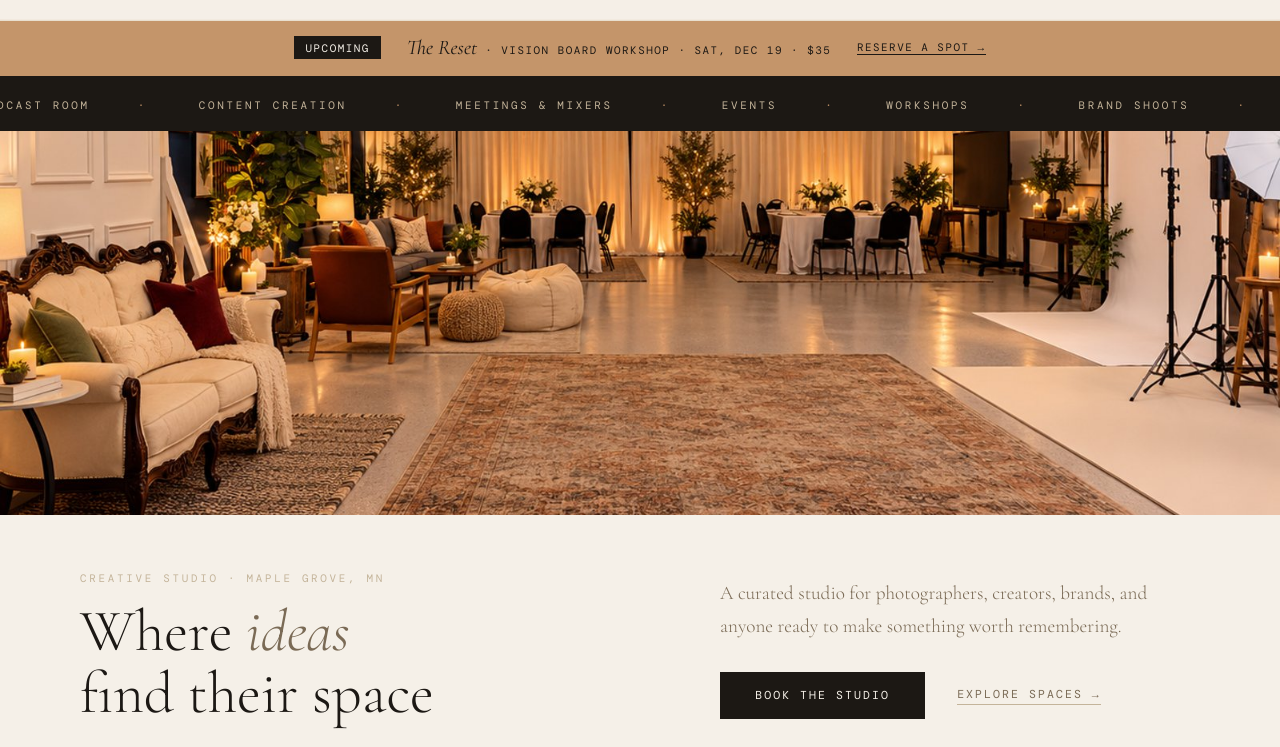
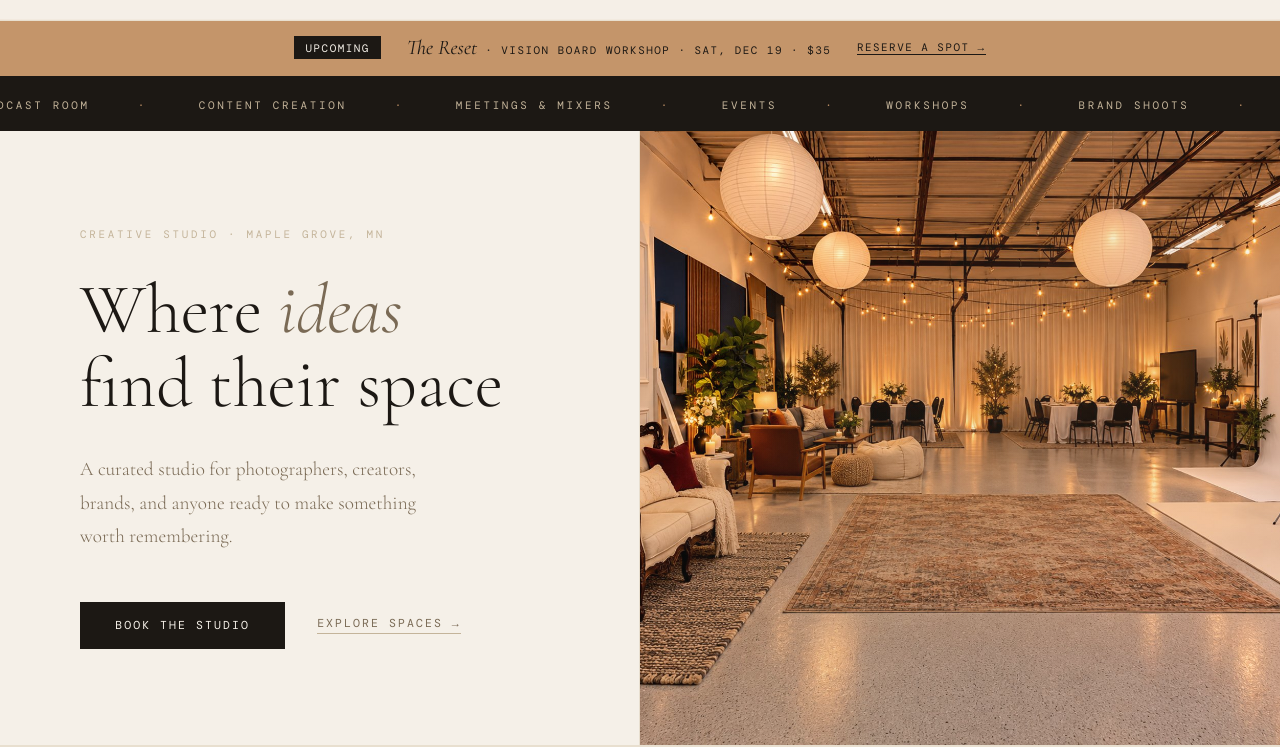
Before and after one commit to Daisymocollective/daisymo-site, a plain HTML site: page index.html in a window 1280 px wide. Shown: the part 61-808 px from the top of the page. Drawn offline with nearby package versions, Linux system fonts and the light colour scheme; a web font is replaced by a local one.

Commit message:
Add files via upload

```diff
--- a/index.html
+++ b/index.html
@@ -762,8 +762,8 @@
   .top-bands { margin-top: 80px; }
   .top-bands + .hero { padding-top: 0; min-height: calc(100vh - 190px); }
   .hero2 { background: var(--cream); }
-  .hero2-img { height: 48vh; min-height: 340px; overflow: hidden; }
-  .hero2-img img { width: 100%; height: 100%; object-fit: cover; object-position: center 60%; display: block; }
+  .hero2-img { height: 52vh; min-height: 340px; overflow: hidden; }
+  .hero2-img img { width: 100%; height: 100%; object-fit: cover; object-position: center 40%; display: block; }
   .hero2-text { display: grid; grid-template-columns: 1.2fr 1fr; gap: 4rem; align-items: center; padding: 3.5rem 5rem 4rem; }
   .hero2-text .hero-headline { font-size: clamp(2.6rem, 4.6vw, 4.4rem); margin: 0; }
   .hero2-text .hero-tag { margin-bottom: 1rem; }
@@ -853,17 +853,22 @@
 </div>
 
 <!-- HERO -->
-<div class="hero2">
-  <div class="hero2-img"><img src="images/events-space.jpg" alt="DaisyMo Collective Studio"></div>
-  <div class="hero2-text">
-    <div>
-      <p class="hero-tag">Creative Studio · Maple Grove, MN</p>
-      <h1 class="hero-headline">Where <em>ideas</em><br>find their space</h1>
+<div class="hero">
+  <div class="hero-left">
+    <p class="hero-tag fade-up delay-1">Creative Studio · Maple Grove, MN</p>
+    <h1 class="hero-headline fade-up delay-2">
+      Where <em>ideas</em><br>find their space
+    </h1>
+    <p class="hero-sub fade-up delay-3">
+      A curated studio for photographers, creators, brands, and anyone ready to make something worth remembering.
+    </p>
+    <div class="hero-actions fade-up delay-4">
+      <a class="btn-primary" href="booking.html">Book the Studio</a>
+      <a class="btn-ghost" href="#spaces">Explore Spaces →</a>
     </div>
-    <div>
-      <p class="hero-sub">A curated studio for photographers, creators, brands, and anyone ready to make something worth remembering.</p>
-      <div class="hero-actions"><a class="btn-primary" href="booking.html">Book the Studio</a><a class="btn-ghost" href="#spaces">Explore Spaces →</a></div>
-    </div>
+  </div>
+  <div class="hero-right">
+    <img src="images/events-space.jpg" alt="DaisyMo Collective Studio" style="position:absolute; inset:0; width:100%; height:100%; object-fit:cover; object-position:center center;">
   </div>
 </div>
 
```
